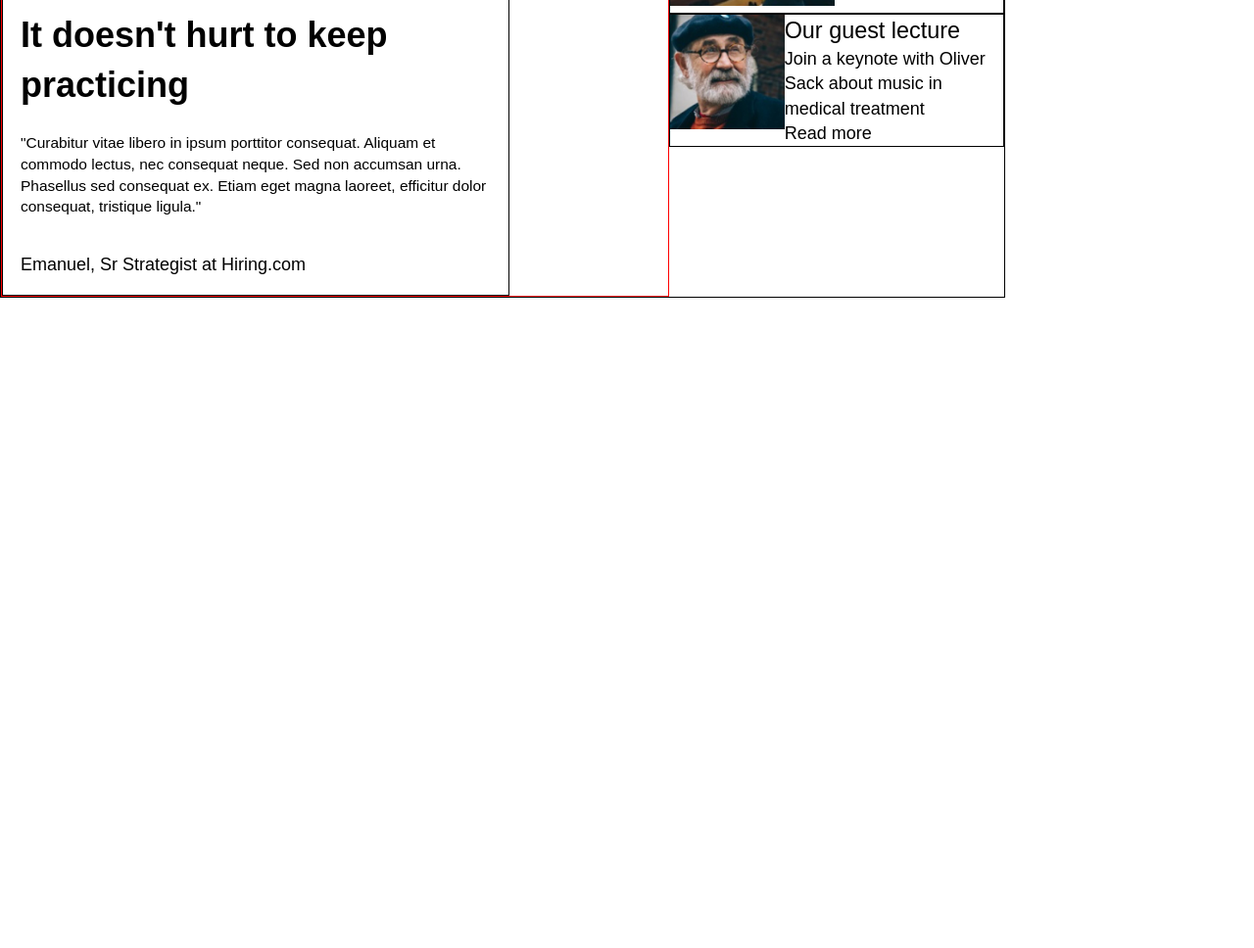
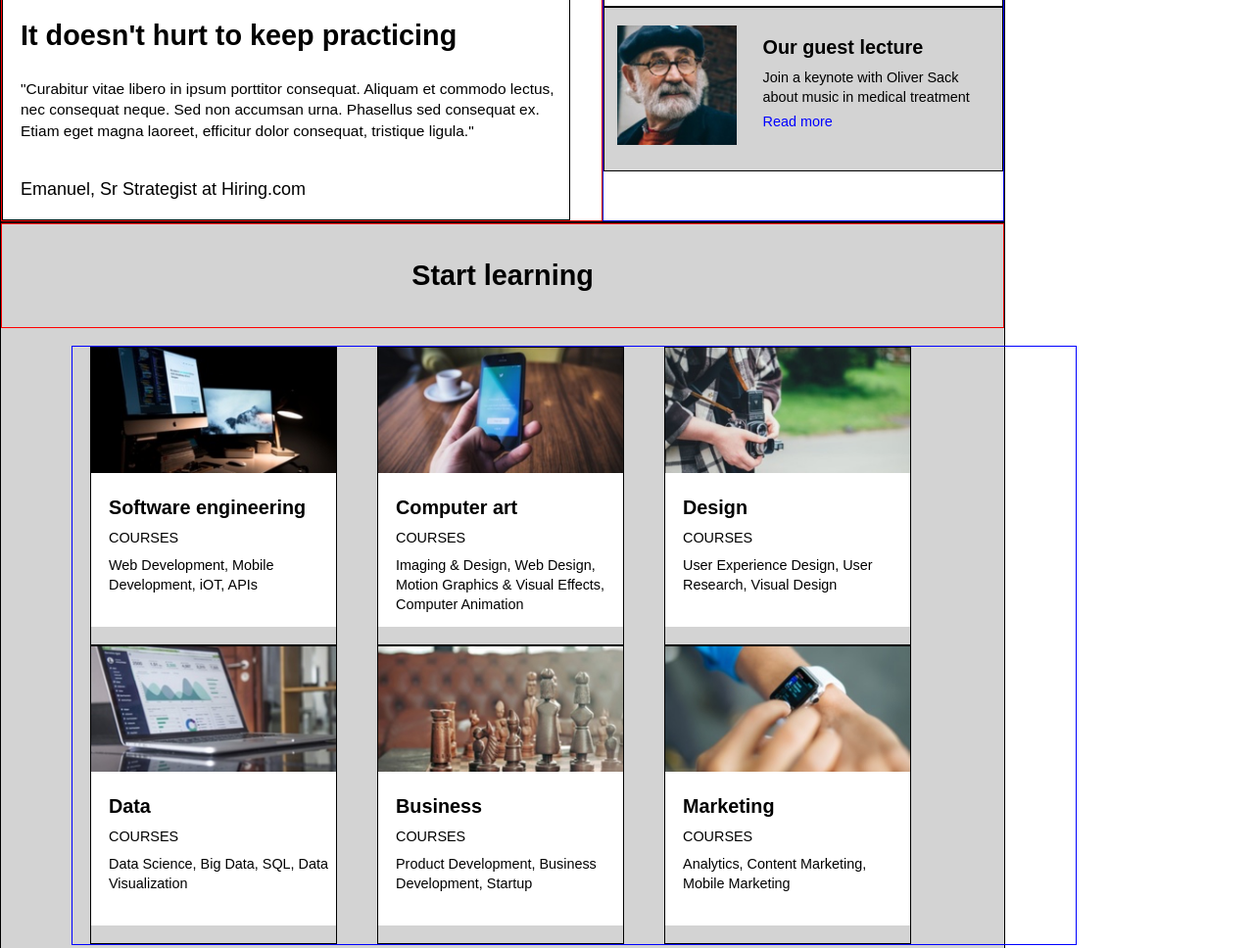
Before and after one commit to iakerber/Colmar, a plain HTML site: page index.html in a window 1280 px wide. Shown: the part 927-1895 px from the top of the page at 98% size. Before the commit the page ends 1231 px from the top, so only its background shows below. Drawn offline with Linux system fonts and the light colour scheme.

Commit message:
added first two layers of content and started the third thesis content

```diff
--- a/index.html
+++ b/index.html
@@ -89,23 +89,126 @@
           <h2>Our guest lecture</h2>
           <span>Join a keynote with Oliver Sack
             about music in medical treatment</span>
-          <p class='read'>Read more</p>
+          <p class="read">Read more</p>
         </div>
       </div>
     </div>
-
   </div>
 
 <!-- learning content -->
 
-  <div class="second-learning">
+  <div class="second-learning container">
+    <div class="heading">
+      <h1>Start learning</h1>
+    </div>
+    <div class="courses container">
+      <div class="program">
+        <div class="image-container-program">
+          <img src="./resources/images/course-software.jpg" />
+        </div>
+        <div class="program-text">
+          <h2>Software engineering</h2>
+          <span>COURSES</span>
+          <p>Web Development, Mobile Development, iOT, APIs</p>
+        </div>
+      </div>
+      <div class="program">
+        <div class="image-container-program">
+          <img src="./resources/images/course-computer-art.jpg" />
+        </div>
+        <div class="program-text">
+          <h2>Computer art</h2>
+          <span>COURSES</span>
+          <p>Imaging & Design, Web Design, Motion Graphics & Visual Effects, Computer Animation</p>
+        </div>
+      </div>
+      <div class="program">
+        <div class="image-container-program">
+          <img src="./resources/images/course-design.jpg" />
+        </div>
+        <div class="program-text">
+          <h2>Design</h2>
+          <span>COURSES</span>
+          <p>User Experience Design, User Research, Visual Design</p>
+        </div>
+      </div>
 
+    <br>
+
+      <div class="program">
+        <div class="image-container-program">
+          <img src="./resources/images/course-data.jpg" />
+        </div>
+        <div class="program-text">
+          <h2>Data</h2>
+          <span>COURSES</span>
+          <p>Data Science, Big Data, SQL, Data Visualization</p>
+        </div>
+      </div>
+      <div class="program">
+        <div class="image-container-program">
+          <img src="./resources/images/course-business.jpg" />
+        </div>
+        <div class="program-text">
+          <h2>Business</h2>
+          <span>COURSES</span>
+          <p>Product Development, Business Development, Startup</p>
+        </div>
+      </div>
+      <div class="program">
+        <div class="image-container-program">
+          <img src="./resources/images/course-marketing.jpg" />
+        </div>
+        <div class="program-text">
+          <h2>Marketing</h2>
+          <span>COURSES</span>
+          <p>Analytics, Content Marketing, Mobile Marketing</p>
+        </div>
+      </div>
+    </div>
   </div>
 
   <!-- thesis exhibit -->
 
-  <div class="third-thesis">
-
+  <div class="third-thesis container">
+    <div class="heading">
+      <h1>Thesis exhibit</h1>
+    </div>
+    <div class="exhibit">
+      <div class="video">
+        <div class="video-container">
+          <video src="./resources/videos/thesis.mp4" controls />
+        </div>
+        <div class="video-text">
+          <h2>Reimagine urban</h2>
+          <p>"Curabitur vitae libero in ipsum porttitor consequat.
+            Aliquam et commodo lectus, nec consequat neque.
+            Sed non accumsan urna. Phaselius sed consequat ex.
+            Etiam eget magna laoreet, efficitur dolor consequat,
+            tristique ligula."</p>
+        </div>
+      </div>
+      <div class="more-features">
+        <div class="featurette">
+          <div class="image-container-small">
+            <img src="./resources/images/thesis-fisma.jpg" />
+          </div>
+          <div class="features-small-text">
+            <h2>Fisma: Design and Prototype</h2>
+            <span>Designer showcase of new prototype product</span>
+          </div>
+        </div>
+        <div class="featurette">
+          <div class="image-container-small">
+            <img src="./resources/images/thesis-now-and-then.jpg" />
+          </div>
+          <div class="features-small-text">
+            <h2>Now and then</h2>
+            <span>Research study about New York</span>
+          </div>
+        </div>
+      </div>
+    </div>
   </div>
 
   <!-- footer -->
--- a/resources/css/style.css
+++ b/resources/css/style.css
@@ -123,13 +123,21 @@ header .banner {
 
 .feature-big {
   border: 1px solid red;
+  width: 60%;
+}
+
+.features-small {
+  width: 40%;
+  margin-top: 0.8rem;
+
+  border: 1px solid blue;
 }
 
 .first-practicing .image-container {
-  width: 72%;
+  width: 90%;
   height: auto;
   overflow: hidden;
-  padding: 1.6rem 1rem;
+  padding: 1.6rem 1rem 0 1rem;
 }
 
 .first-practicing img {
@@ -138,9 +146,13 @@ header .banner {
 
 .feature-big-text {
   padding: 1rem 0.5rem 1rem 1rem;
-  width: 72%;
+  width: 90%;
 
   border: 1px solid black;
+}
+
+.feature-big-text h1 {
+  font-size: 1.6rem;
 }
 
 .feature-big-text p {
@@ -157,8 +169,110 @@ header .banner {
   border: 1px solid black;
 }
 
-/*.image-container-small {
+.featurette:nth-child(3n+0) {
+  background-color: lightgray;
+}
+
+.image-container-small {
   width: 35%;
   height: auto;
   overflow: hidden;
-}*/
+  padding: 1rem 0.7rem;
+}
+
+.features-small img {
+  max-width: 100%;
+}
+
+.features-small-text {
+  width: 65%;
+  display: flex;
+  flex-direction: column;
+  padding: 1.5rem 1rem 1rem 0.8rem;
+}
+
+.features-small h2 {
+  font-size: 1.1rem;
+  font-weight: bold;
+}
+
+.features-small span {
+  font-size: 0.8rem;
+  padding: 0.3rem 0;
+}
+
+.read {
+  font-size: 0.8rem;
+  color: blue;
+}
+
+/* second learning content */
+
+/* heading */
+
+.heading h1 {
+  font-size: 1.6rem;
+  text-align: center;
+  padding: 1.8rem;
+
+  border: 1px solid red;
+}
+
+/* courses */
+
+.second-learning {
+  background-color: lightgray;
+}
+
+.courses {
+  width: 100%;
+  margin: 1rem 4rem 1rem 4rem;
+
+  border: 1px solid blue;
+}
+
+.program {
+  width: 250px;
+  flex-wrap: wrap;
+  display: inline-flex;
+  padding: 0 0 1rem 0;
+  justify-content: center;
+  margin: 0 1rem;
+
+  border: 1px solid black;
+}
+
+.image-container-program {
+  width: 250px;
+  height: auto;
+  overflow: hidden;
+  padding-top: 0;
+  background-color: white;
+}
+
+.courses img {
+  max-width: 100%;
+  padding-top: 0;
+}
+
+.program-text {
+  width: 250px;
+  height: 150px;
+  display: flex;
+  flex-direction: column;
+  padding-left: 1rem;
+  background-color: white;
+}
+
+.program-text h2 {
+  font-size: 1.1rem;
+  font-weight: bold;
+  padding: 0.8rem 0 0.4rem 0;
+}
+
+.program-text span, p {
+  font-size: 0.8rem;
+  padding-bottom: 0.4rem;
+}
+
+/* third thesis content */
```
